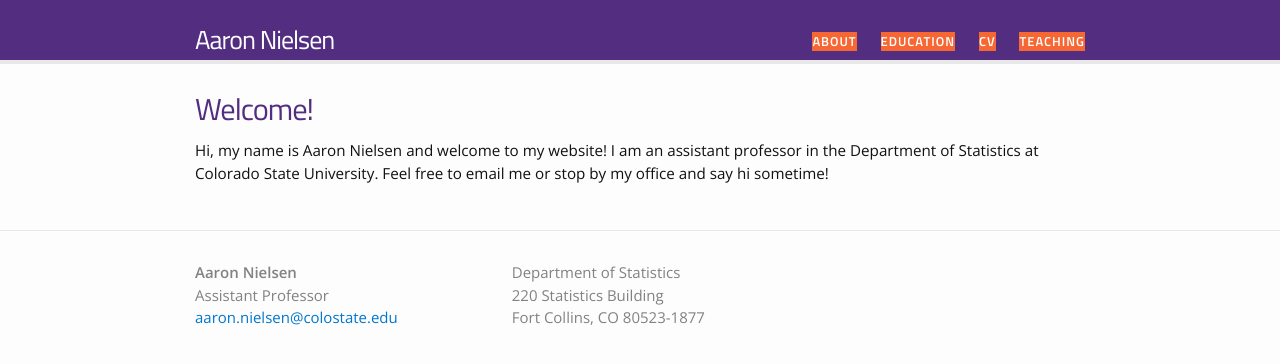
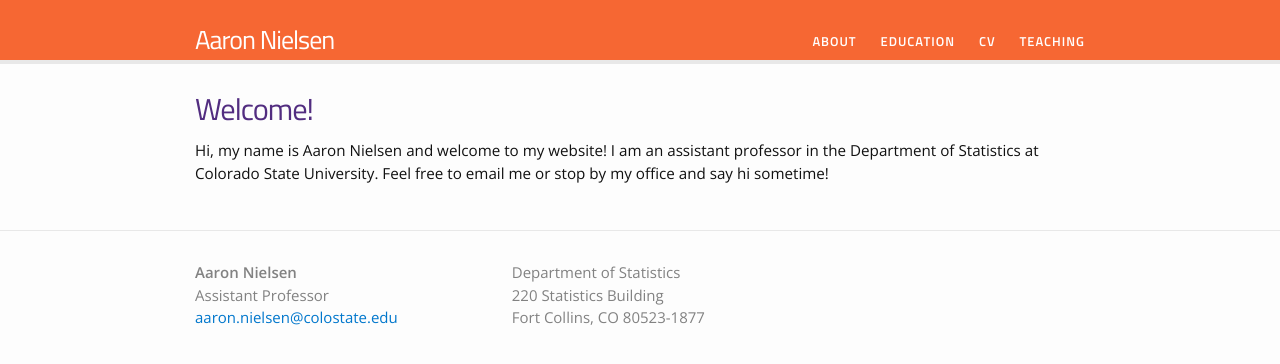
Before and after one commit to aaron-nielsen/aaron-nielsen.github.io, a Jekyll site: the page built from index.html, in a window 1280 px wide. Shown: the top 364 px of the page. Built offline with Jekyll 4.4.1, drawn with Linux system fonts in a browser that asks for light colours.

Commit message:
Update _header.scss

```diff
--- a/_sass/_header.scss
+++ b/_sass/_header.scss
@@ -5,7 +5,7 @@
     border-top: 0px solid $grey-color-dark;
 	border-bottom: 4px solid $grey-color-light;
     min-height: 56px;
-    background: $clemson-purple;
+    background: $clemson-orange;
     // Positioning context for the mobile navigation icon
     position: relative;
 
```
